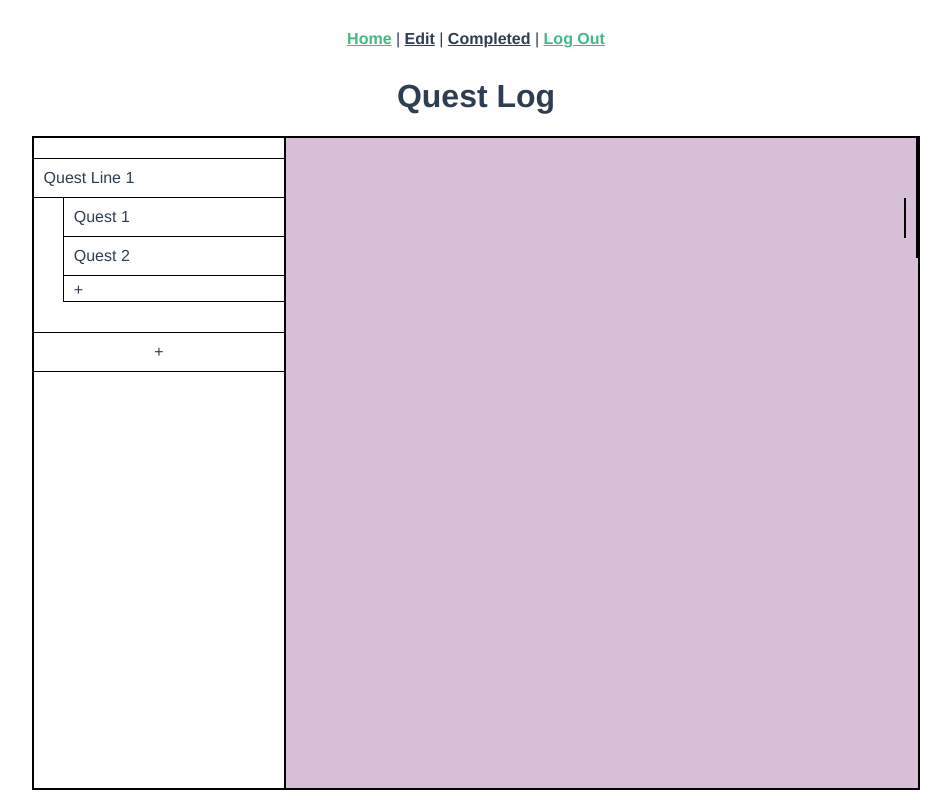
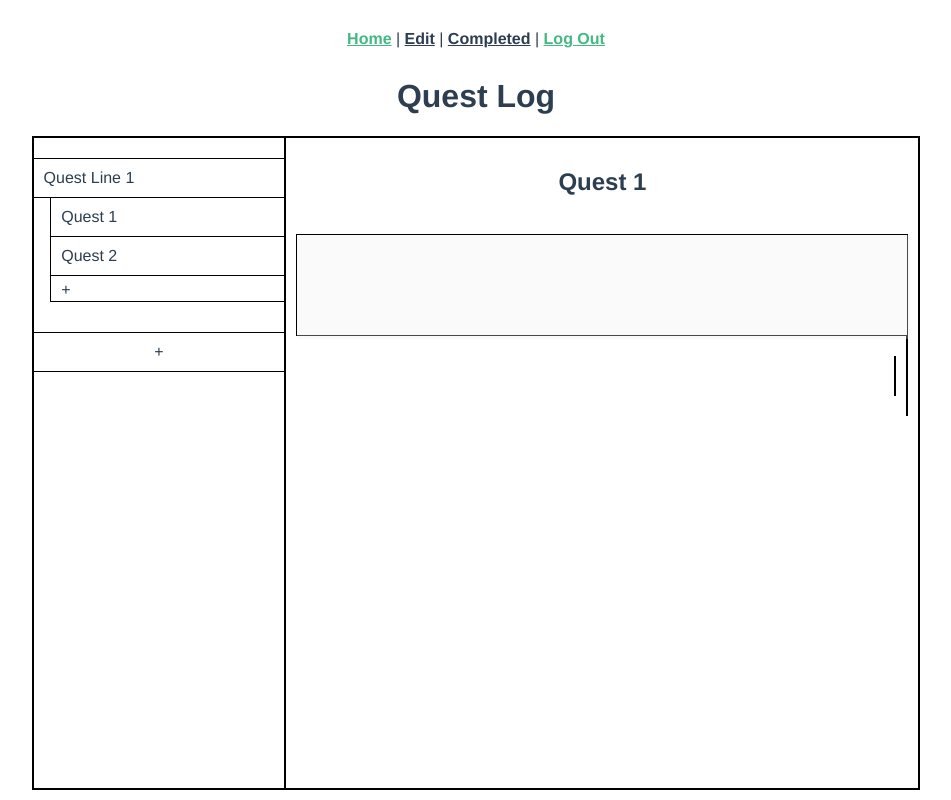
Before and after one commit to Ishis-HBO-ICT-Personal-Projects-21-22/Quest-App-Frontend, a Vue app: page /#/ in a window 1280 px wide. Shown: the whole page, without its empty margins (164-1115 px from the left). Built offline with nearby package versions, Linux system fonts and the light colour scheme.

Commit message:
Added Description to quest

```diff
--- a/src/components/QuestLog.vue
+++ b/src/components/QuestLog.vue
@@ -1,7 +1,14 @@
 <template>
   <div class="main-container center">
-    <quest-nav></quest-nav>
-    <quest-view></quest-view>
+    <quest-nav
+    ref="questnav"
+    :quests = currentQuests
+    @questSelected = questSelected
+    ></quest-nav>
+    <quest-view
+    ref="questview"
+    :selectedQuest = selectedQuest
+    ></quest-view>
   </div>
 </template>
 
@@ -15,7 +22,56 @@ export default {
     QuestNav,
     QuestView
   },
-  props: { }
+  props: {
+    quests: {
+      type: Array,
+      default () {
+        return []
+      }
+    }
+  },
+  data () {
+    return {
+      currentQuests: [],
+      selectedQuest: {}
+    }
+  },
+  methods: {
+    async init () {
+      // get quest request
+      this.currentQuests = this.quests
+      if (this.currentQuests.length === 0) {
+        this.currentQuests = [{
+          id: 1,
+          title: 'Quest Line 1',
+          quests: [{
+            id: 1001,
+            index: 1,
+            title: 'Quest 1',
+            description: ''
+          },
+          {
+            id: 1002,
+            index: 2,
+            title: 'Quest 2',
+            description: ''
+          }]
+        }]
+      }
+      this.selectedQuest = this.currentQuests[0].quests[0]
+    },
+    questSelected (id) {
+      this.selectedQuest = this.currentQuests.map(questLine => questLine.quests)[0]
+        .filter(quest => quest.id === id)[0]
+      this.$refs.questview.init()
+    }
+  },
+  mounted () {
+    // await this.init()
+    this.init().then((result) => {
+      this.$refs.questnav.init()
+    })
+  }
 }
 </script>
 
--- a/src/components/QuestNav/Quest.vue
+++ b/src/components/QuestNav/Quest.vue
@@ -13,9 +13,7 @@ export default {
   },
   methods: {
     questSelected () {
-      console.log(this.id)
-      console.log(this.title)
-      console.log(this.index)
+      this.$emit('questSelected', this.id)
     }
   }
 
--- a/src/components/QuestNav/QuestLine.vue
+++ b/src/components/QuestNav/QuestLine.vue
@@ -6,7 +6,9 @@
           :key="quest.id"
           :id="quest.id"
           :title="quest.title"
-          :index="quest.index">
+          :index="quest.index"
+          @questSelected = questSelected
+          >
           </quest>
         </div>
         <div id="add-quest-button" class="quest-nav-title quest-nav" @click="addquest">+</div>
@@ -51,6 +53,9 @@ export default {
         title: 'Quest ' + nextIndex,
         index: nextIndex
       })
+    },
+    questSelected (id) {
+      this.$emit('questSelected', id)
     }
   },
   mounted () {
--- a/src/components/QuestNav/QuestNav.vue
+++ b/src/components/QuestNav/QuestNav.vue
@@ -4,7 +4,9 @@
       :key = "questline.id"
       :id = "questline.id"
       :title = "questline.title"
-      :quests = "questline.quests">
+      :quests = "questline.quests"
+      @questSelected = questSelected
+      >
       </quest-line>
       <div id="add-questline-button" class="quest-nav-title" @click="addquestline">+</div>
     </div>
@@ -18,27 +20,21 @@ export default {
   components: {
     QuestLine
   },
+  props: {
+    quests: {
+      type: Array,
+      default () { return [] }
+    }
+  },
   data () {
     return {
       questsLines: []
     }
   },
   methods: {
-    async init () {
+    init () {
       // get quests
-      if (this.questsLines.length === 0) {
-        this.questsLines = [{
-          id: 1,
-          title: 'Quest Line 1',
-          quests: [{
-            id: 1001, title: 'Quest 1', index: 1
-          },
-          {
-            id: 1002, title: 'Quest 2', index: 2
-          }]
-        }]
-      }
-      console.log(this.questsLines[0])
+      this.questsLines = this.quests
     },
     addquestline () {
       const nextId = Math.max(...this.questsLines.map(questLine => questLine.id)) + 1
@@ -49,6 +45,9 @@ export default {
           id: nextId + '00' + 1, title: 'Quest 1', index: 1
         }]
       })
+    },
+    questSelected (id) {
+      this.$emit('questSelected', id)
     }
   },
   mounted () {
@@ -61,10 +60,12 @@ export default {
 #quest-nav-styling{
   border-right: 2px solid black;
 }
+
 #add-questline-button{
   margin-top:30px;
   text-align: center;
 }
+
 .quest-nav-title{
   text-align: left;
   border: 1px solid black;
@@ -74,11 +75,12 @@ export default {
   width:calc(100% - 20px);
   cursor: pointer;
 }
+
 .quest-nav{
   border-top: 0px;
   border-right:0px;
   border-left: 1px solid black;
-  width:80%;
+  width:85%;
 }
 
 .quest-line-styling{
--- a/src/components/QuestView/QuestDetails.vue
+++ b/src/components/QuestView/QuestDetails.vue
@@ -1,18 +1,55 @@
 <template>
     <div>
+      <h2>{{title}}</h2>
+      <br>
+      <div @dblclick="changeDescription" @blur="changeDescription" class="description">
+        <textarea :disabled=descriptionDisabled v-model="currentDescription"> </textarea>
+      </div>
     </div>
 </template>
 
 <script>
 
 export default {
-  name: 'QuestDetails'
+  name: 'QuestDetails',
+  props: {
+    title: null,
+    description: null
+  },
+  data () {
+    return {
+      currentDescription: '',
+      descriptionDisabled: true
+    }
+  },
+  methods: {
+    changeDescription () {
+      this.descriptionDisabled = !this.descriptionDisabled
+    }
+  }
 }
 </script>
 
 <style scoped>
-div{
-    border-right: 2px solid black;
-    padding: 20px 10px;
+.description{
+  border: 1px solid black;
+  height: 100px;
+}
+textarea{
+  height:100%;
+  width:100%;
+  border: 1px solid black;
+  border: none;
+  overflow: auto;
+  outline: none;
+  resize: none;
+  -webkit-box-shadow: none;
+  -moz-box-shadow: none;
+  box-shadow: none;
+}
+textarea .disabled{
+  background-color: white;
+  color:black;
+  pointer-events: auto;
 }
 </style>
--- a/src/components/QuestView/QuestView.vue
+++ b/src/components/QuestView/QuestView.vue
@@ -1,6 +1,9 @@
 <template>
-    <div>
-      <quest-details></quest-details>
+    <div id="questview">
+      <quest-details
+      :title = selectedQuest.title
+      :description = selectedQuest.description
+      ></quest-details>
       <quest-objectives></quest-objectives>
     </div>
 </template>
@@ -14,12 +17,21 @@ export default {
   components: {
     QuestDetails,
     QuestObjectives
+  },
+  props: {
+    selectedQuest: null
+  },
+  methods: {
+    async init () {}
+  },
+  mounted () {
+    this.init()
   }
 }
 </script>
 
 <style scoped>
-div{
-    background-color:thistle;
+#questview{
+  padding:10px;
 }
 </style>
```
